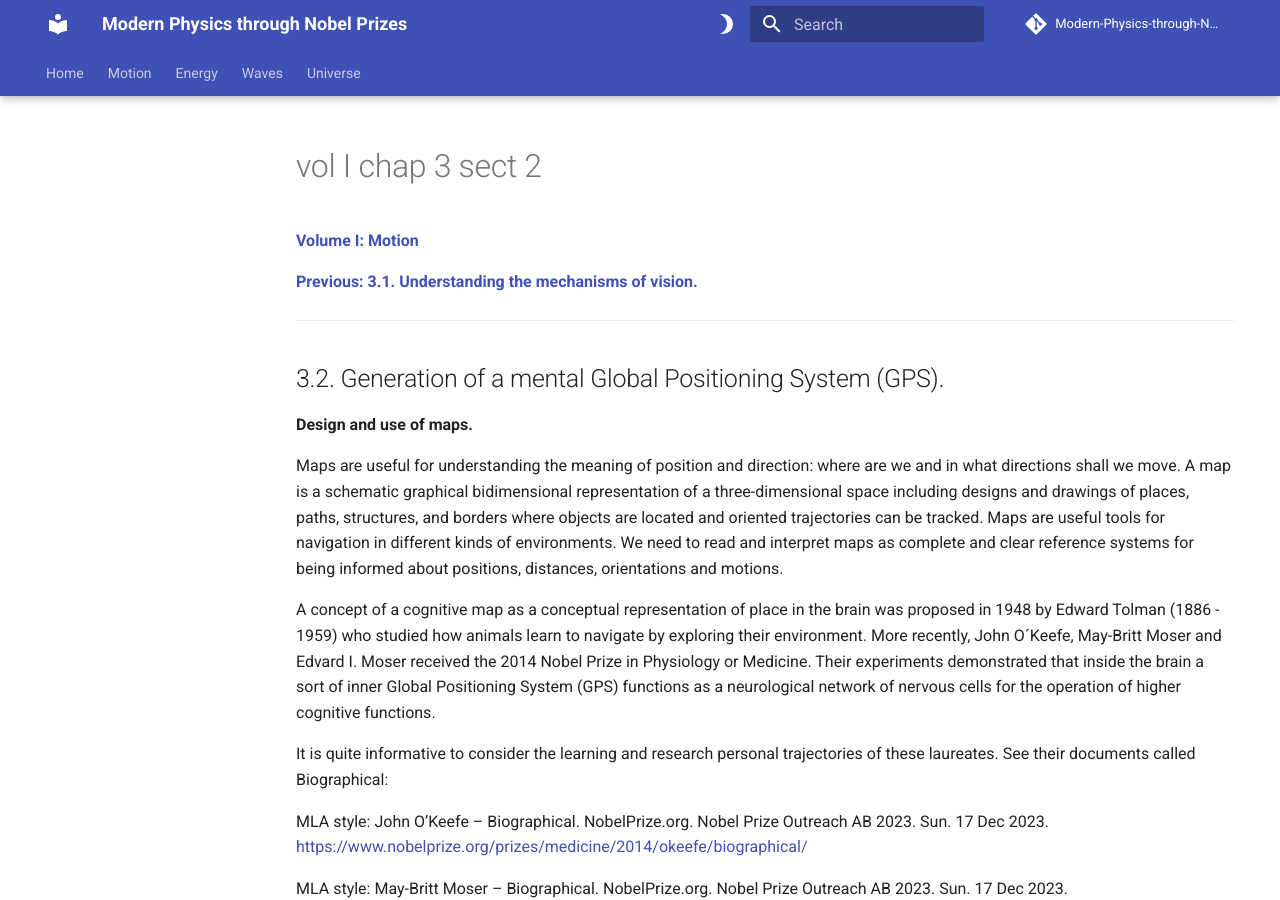
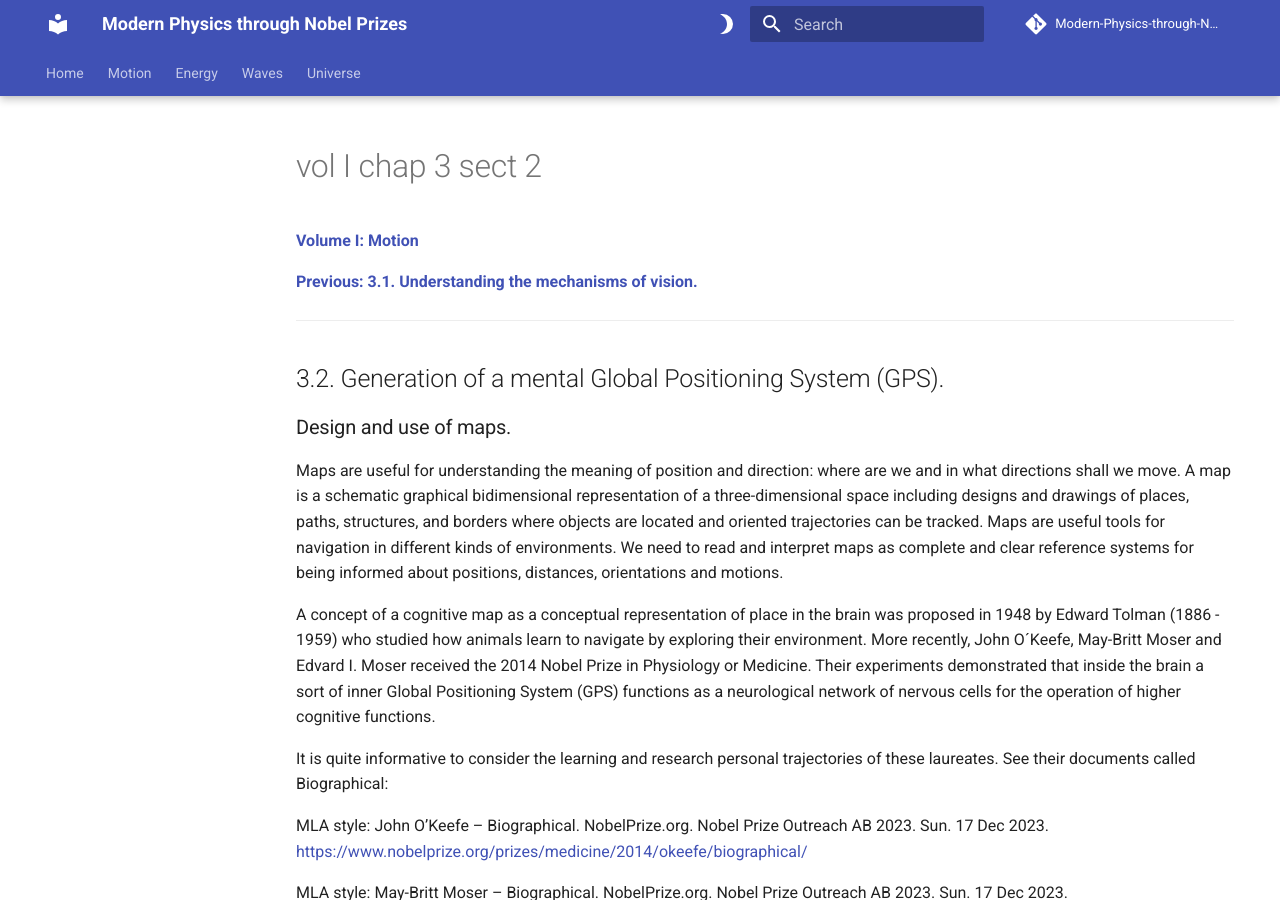
Before and after one commit to modphysnobel/modphysnobel.github.io, an MkDocs documentation site: the page built from docs/vol-I/vol-I-chap-3-sect-2.md, in a window 1280 px wide and 900 px high. Built offline with MkDocs 1.6.1 and Material for MkDocs 9.7.7, drawn with Linux system fonts in a browser that asks for light colours; some web fonts are replaced; comment, search, counter and statistics services are not loaded.

```diff
--- a/docs/vol-I/vol-I-chap-3-sect-2.md
+++ b/docs/vol-I/vol-I-chap-3-sect-2.md
@@ -7,7 +7,7 @@
 
 ## 3.2.  Generation of a mental Global Positioning System (GPS).
 
-**Design and use of maps.**
+### Design and use of maps.
 
 Maps are useful for understanding the meaning of position and direction: where are we and in what directions shall we move. A map is a schematic graphical bidimensional representation of a three-dimensional space including designs and drawings of places, paths, structures, and borders where objects are located and oriented trajectories can be tracked. Maps are useful tools for navigation in different kinds of environments. We need to read and interpret maps as complete and clear reference systems for being informed about positions, distances, orientations and motions.
 
```
